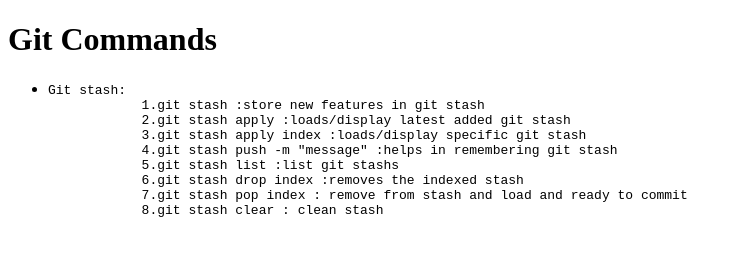
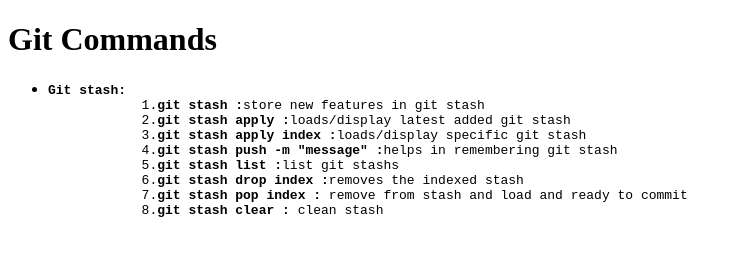
Before and after one commit to ZER0-SAMA/git_practice, a plain HTML site: page index.html in a window 1280 px wide. Shown: the whole page, without its empty margins (0-741 px from the left). Drawn offline with Linux system fonts and the light colour scheme.

Commit message:
git stash completed

```diff
--- a/index.html
+++ b/index.html
@@ -7,15 +7,15 @@
 <body>
     <h1>Git Commands</h1>
     <ul>
-        <li><pre>Git stash:
-            1.git stash :store new features in git stash
-            2.git stash apply :loads/display latest added git stash
-            3.git stash apply index :loads/display specific git stash
-            4.git stash push -m "message" :helps in remembering git stash
-            5.git stash list :list git stashs
-            6.git stash drop index :removes the indexed stash
-            7.git stash pop index : remove from stash and load and ready to commit
-            8.git stash clear : clean stash
+        <li><pre><b>Git stash:</b>
+            1.<b>git stash :</b>store new features in git stash
+            2.<b>git stash apply :</b>loads/display latest added git stash
+            3.<b>git stash apply index :</b>loads/display specific git stash
+            4.<b>git stash push -m "message" :</b>helps in remembering git stash
+            5.<b>git stash list :</b>list git stashs
+            6.<b>git stash drop index :</b>removes the indexed stash
+            7.<b>git stash pop index : </b>remove from stash and load and ready to commit
+            8.<b>git stash clear : </b>clean stash
             </pre>
 
         </li>
```
